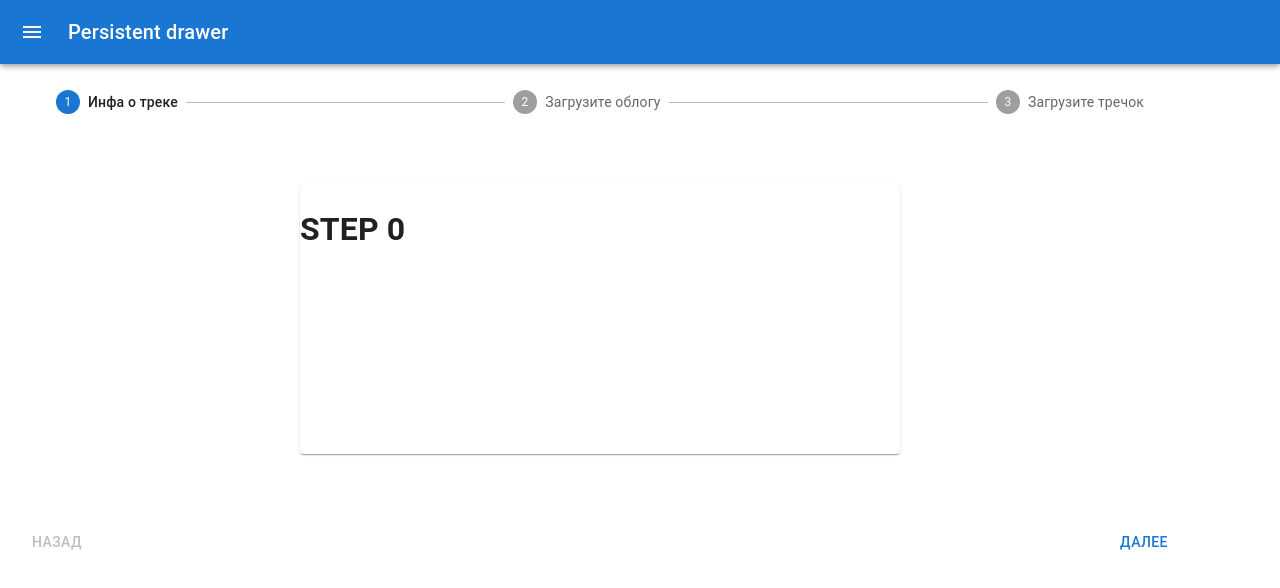
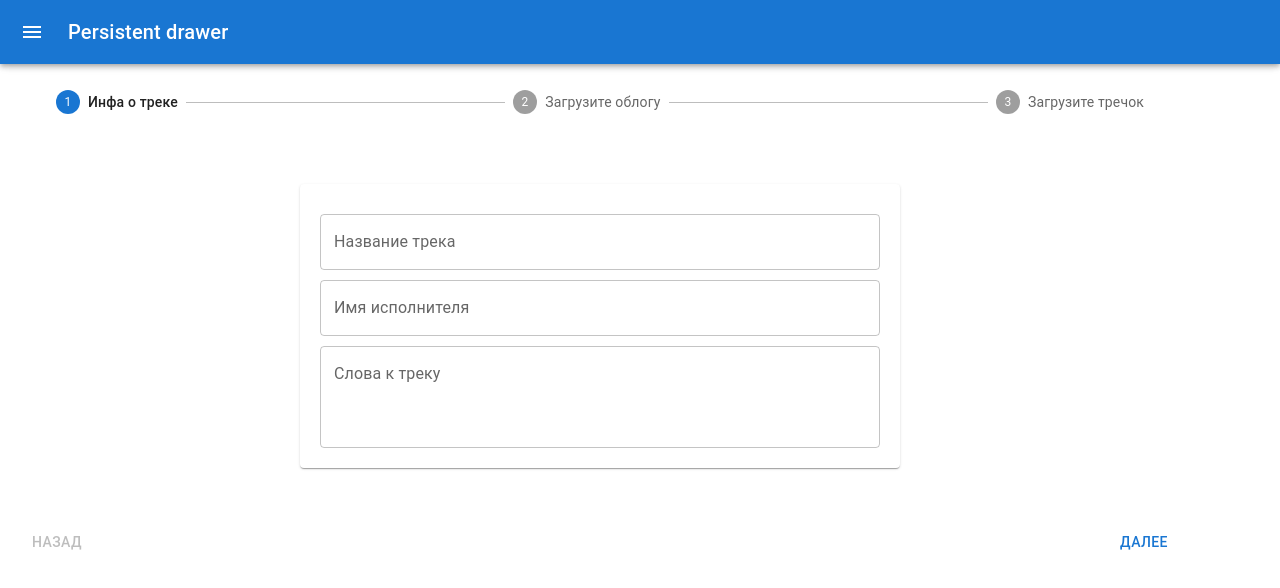
Before and after one commit to FallenStarrr/musical-platform, a Next.js app in the folder client/: page /tracks/create in a window 1280 px wide. Shown: the top 588 px of the page. Built offline with nearby package versions, Linux system fonts and the light colour scheme.

Commit message:
0 step inputs

```diff
--- a/client/pages/tracks/create.tsx
+++ b/client/pages/tracks/create.tsx
@@ -1,6 +1,6 @@
 import StepWrapper from '@/components/StepWrapper'
 import MainLayout from '@/layouts/MainLayout'
-import { Button, Grid } from '@mui/material'
+import { Button, Grid, TextField } from '@mui/material'
 import React, { useState } from 'react'
 
 const create = () => {
@@ -19,7 +19,23 @@ const create = () => {
     <MainLayout>
             <StepWrapper activeStep={activeStep}>
                     {activeStep === 0 &&
-                      <h1>STEP 0</h1>
+                        <Grid container direction={'column'} style={{padding: 20}}>
+                            <TextField
+                             style={{marginTop: 10}}
+                            label={'Название трека'}
+                            />
+                            <TextField
+                             style={{marginTop: 10}}
+                            label={'Имя исполнителя'}
+                            />
+                            <TextField
+                             style={{marginTop: 10}}
+                            label={'Слова к треку'}
+                            multiline
+                            rows={3}
+                            />
+
+                        </Grid>
                     }
                       {activeStep === 1 &&
                       <h1>STEP 1</h1>
```
